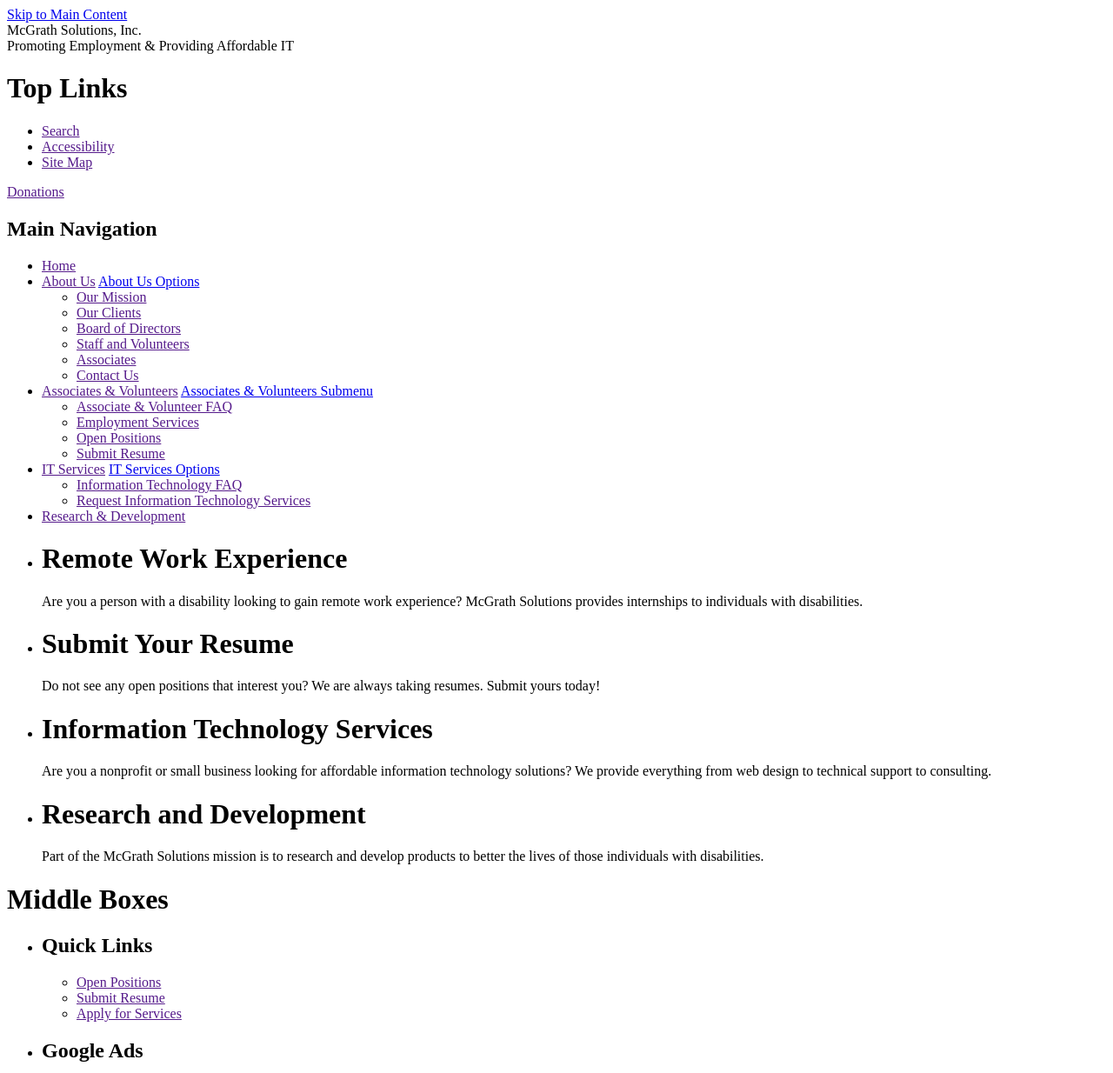
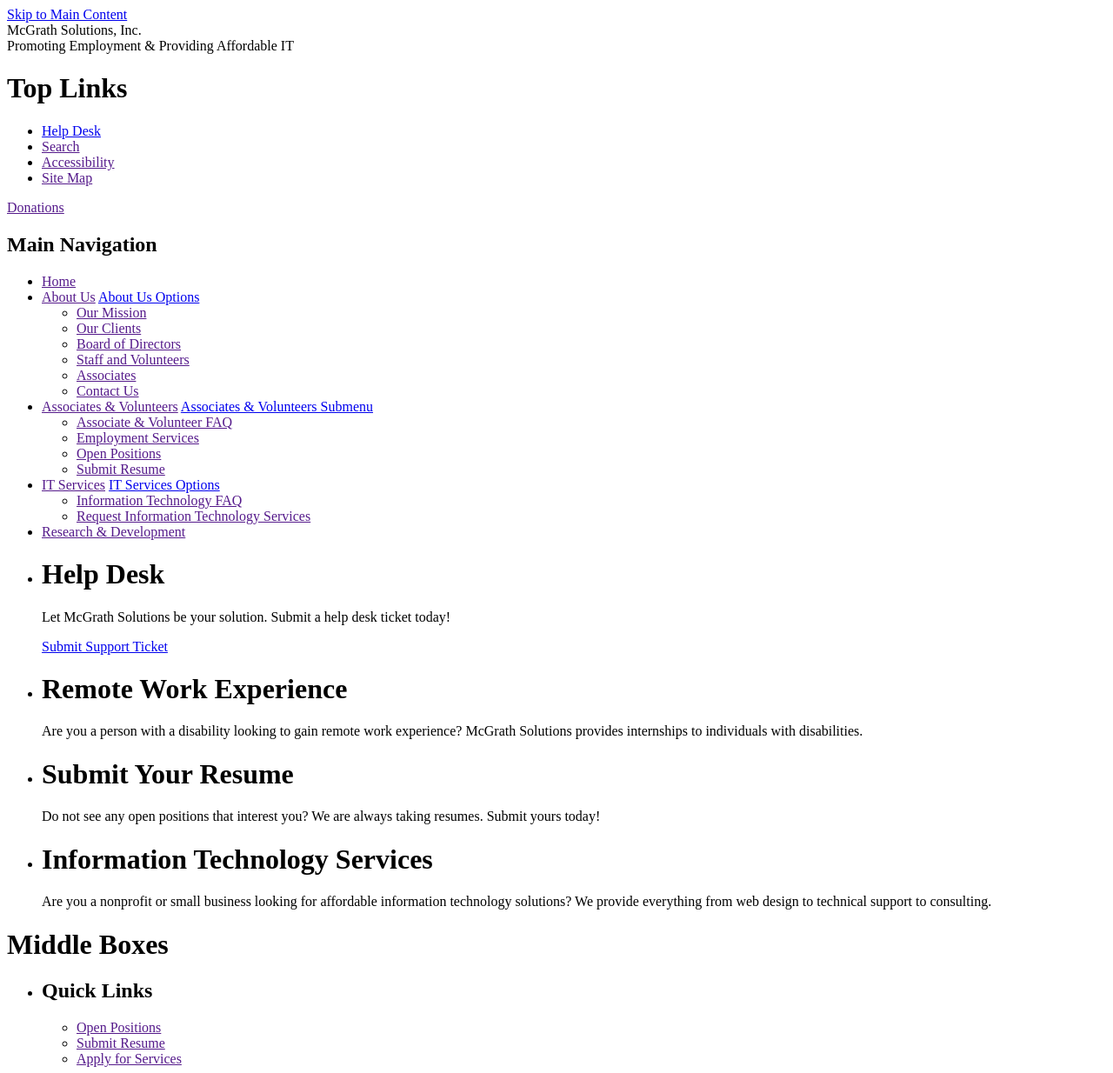
Before and after one commit to McGrath-Solutions/msolutions, a PHP site: template application/views/pages/home.php in a window 1280 px wide. Shown: the top 1234 px of the page at 87% size. Run offline with PHP 8.4, Linux system fonts and the light colour scheme; the template is opened without the code that fills it, so the values that code supplies are empty; some libraries are stand-ins or nearby versions.

Commit message:
added help desk links and 501c3 status change

```diff
--- a/application/views/pages/about-us.php
+++ b/application/views/pages/about-us.php
@@ -2,7 +2,7 @@
 
 <div id="col1">
 
-    <p>McGrath Solutions was officially incorporated as a non-profit in the State of Tennessee in August 2013. We are currently applying for our 501(c)(3) status.</p>
+    <p>McGrath Solutions was officially incorporated as a non-profit in the State of Tennessee in August 2013. We are an IRS 501(c)(3) tax exempt organization.</p>
 
     <p>The founder, Mike McGrath, has been providing volunteer information technology services to nonprofit organizations since 2003 when he started making modifications to
         the DateAble member database.</p>
--- a/application/views/pages/donations.php
+++ b/application/views/pages/donations.php
@@ -30,4 +30,4 @@ Knoxville, TN 37922</p>
     <li>Computers/Laptops</li>
 </ul>
 
-<p>Thank you for your support!</p>
+<p>Thank you for your support! McGrath Solutions is a 501(c)(3) tax exempt organization. All donations are tax deductible.</p>
--- a/application/views/pages/home.php
+++ b/application/views/pages/home.php
@@ -7,40 +7,40 @@
                 <li>
                     <div id="slide1">
                         <div id="slide1_box">
-                            <div id="slide1_text"><h1>Remote Work Experience</h1>
-                            <p>Are you a person with a disability looking to gain remote work experience? McGrath Solutions provides internships to individuals with disabilities.</p>
+                            <div id="slide1_text"><h1>Help Desk</h1>
+                            <p>Let McGrath Solutions be your solution. Submit a help desk ticket today!</p>
                             </div>
-                            <div id="slide1_button"><a href="<?= base_url('associates-and-volunteers/open-positions.html') ?>"><?= image_asset('unslider/open-positions-inactive.png', '', array('alt'=>'View Open Positions')) ?></a></div>
+                            <div id="slide1_button"><a href="http://helpdesk.mcgrathsolutions.org">Submit Support Ticket</a></div>
                         </div>
                     </div>
                 </li>
                 <li>
                     <div id="slide2">
                         <div id="slide2_box">
-                            <div id="slide2_text"><h1>Submit Your Resume</h1>
-                            <p>Do not see any open positions that interest you? We are always taking resumes. Submit yours today!</p>
+                            <div id="slide2_text"><h1>Remote Work Experience</h1>
+                            <p>Are you a person with a disability looking to gain remote work experience? McGrath Solutions provides internships to individuals with disabilities.</p>
                             </div>
-                            <div id="slide2_button"><a href="<?= base_url('associates-and-volunteers/submit-resume.html') ?>"><?= image_asset('unslider/submit-resume-inactive.png', '', array('alt'=>'Submit Resume')) ?></a></div>
+                            <div id="slide2_button"><a href="<?= base_url('associates-and-volunteers/open-positions.html') ?>"><?= image_asset('unslider/open-positions-inactive.png', '', array('alt'=>'View Open Positions')) ?></a></div>
                         </div>
                     </div>
                 </li>
                 <li>
                     <div id="slide3">
                         <div id="slide3_box">
-                            <div id="slide3_text"><h1>Information Technology Services</h1>
-                            <p>Are you a nonprofit or small business looking for affordable information technology solutions? We provide everything from web design to technical support to consulting.</p>
+                            <div id="slide3_text"><h1>Submit Your Resume</h1>
+                            <p>Do not see any open positions that interest you? We are always taking resumes. Submit yours today!</p>
                             </div>
-                            <div id="slide3_button"><a href="<?= base_url('it-services/request-information-technology-services.html') ?>"><?= image_asset('unslider/services-inactive.png', '', array('alt'=>'Apply for Services')) ?></a></div>
+                            <div id="slide3_button"><a href="<?= base_url('associates-and-volunteers/submit-resume.html') ?>"><?= image_asset('unslider/submit-resume-inactive.png', '', array('alt'=>'Submit Resume')) ?></a></div>
                         </div>
                     </div>
                 </li>
                 <li>
                     <div id="slide4">
                         <div id="slide4_box">
-                            <div id="slide4_text"><h1>Research and Development</h1>
-                            <p>Part of the McGrath Solutions mission is to research and develop products to better the lives of those individuals with disabilities.</p>
+                            <div id="slide4_text"><h1>Information Technology Services</h1>
+                            <p>Are you a nonprofit or small business looking for affordable information technology solutions? We provide everything from web design to technical support to consulting.</p>
                             </div>
-                            <div id="slide4_button"><a href="<?= base_url('research-and-development.html') ?>"><?= image_asset('unslider/randd-inactive.png', '', array('alt'=>'Learn About R and D')) ?></a></div>
+                            <div id="slide4_button"><a href="<?= base_url('it-services/request-information-technology-services.html') ?>"><?= image_asset('unslider/services-inactive.png', '', array('alt'=>'Apply for Services')) ?></a></div>
                         </div>
                     </div>
                 </li>
--- a/application/views/templates/header.php
+++ b/application/views/templates/header.php
@@ -127,6 +127,7 @@ YUI().use("node-menunav", function(Y) {
                <h1 class="element-invisible">Top Links</h1>
                <div id="top_links">
                    <ul>
+                       <li><a href="http://helpdesk.mcgrathsolutions.org">Help Desk</a></li>
                        <li><a href="<?= base_url('search.html') ?>">Search</a></li>
                        <li><a href="<?= base_url('accessibility.html') ?>">Accessibility</a></li>
                        <li><a href="<?= base_url('site-map.html') ?>">Site Map</a></li>
```
Also changed, not shown: assets/css/style.css (+65 -35 lines), assets/image/unslider/helpdesk.png (added).
